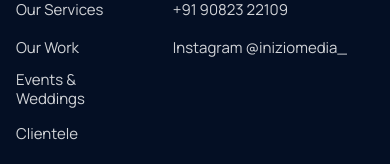
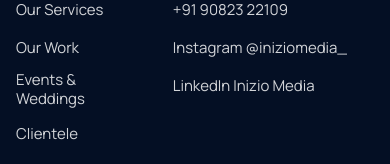
Before and after one commit to Spider2011/Inizio-Media, a Next.js app: page /work in a window 390 px wide. Shown: the part 5731-5895 px from the top of the page. Built offline with nearby package versions, Linux system fonts and the light colour scheme; no server answers.

Commit message:
feat: add the LinkedIn company page
LinkedIn joins Instagram in the contact details, the footer's "Say
hello" list, the phone menu, and the Organization structured data
(sameAs). The contact page description mentions it too.

```diff
--- a/src/app/layout.tsx
+++ b/src/app/layout.tsx
@@ -49,7 +49,7 @@ const ORGANIZATION = {
   email: SITE.email,
   telephone: SITE.phone.display,
   address: { '@type': 'PostalAddress', addressLocality: 'Mumbai', addressCountry: 'IN' },
-  sameAs: [SITE.instagram.url]
+  sameAs: [SITE.instagram.url, SITE.linkedin.url]
 };
 
 export default function RootLayout({ children }: { children: ReactNode }) {
--- a/src/components/sections/Contact.tsx
+++ b/src/components/sections/Contact.tsx
@@ -10,7 +10,8 @@ import { EnquiryForm } from './EnquiryForm';
 const DETAILS = [
   { label: 'Email', value: SITE.email, href: `mailto:${SITE.email}` },
   { label: 'Phone', value: SITE.phone.display, href: SITE.phone.href },
-  { label: 'Instagram', value: SITE.instagram.handle, href: SITE.instagram.url }
+  { label: 'Instagram', value: SITE.instagram.handle, href: SITE.instagram.url },
+  { label: 'LinkedIn', value: SITE.linkedin.name, href: SITE.linkedin.url }
 ];
 
 export function Contact() {
--- a/src/components/site/Footer.tsx
+++ b/src/components/site/Footer.tsx
@@ -50,6 +50,11 @@ export function Footer() {
                   <RollText text={`Instagram ${SITE.instagram.handle}`} />
                 </a>
               </li>
+              <li>
+                <a href={SITE.linkedin.url}>
+                  <RollText text={`LinkedIn ${SITE.linkedin.name}`} />
+                </a>
+              </li>
             </ul>
           </div>
           <div>
--- a/src/components/site/MenuOverlay.tsx
+++ b/src/components/site/MenuOverlay.tsx
@@ -84,6 +84,7 @@ export function MenuOverlay({ id, pathname, onClose, returnFocus }: Props) {
         <a href={`mailto:${SITE.email}`}>{SITE.email}</a>
         <a href={SITE.phone.href}>{SITE.phone.display}</a>
         <a href={SITE.instagram.url}>Instagram {SITE.instagram.handle}</a>
+        <a href={SITE.linkedin.url}>LinkedIn</a>
         <span>{SITE.location}</span>
       </m.div>
     </m.div>
--- a/src/content/pages.ts
+++ b/src/content/pages.ts
@@ -75,7 +75,7 @@ const COPY: Record<NavId, PageCopy> = {
     photo: { id: 'photo-1552133457-ce1d2d33cdfb', alt: 'The Bandra-Worli Sea Link in Mumbai under a cloudy sky' },
     accent: ['new.'],
     lead: 'Tell us about your brand, or just say hello. Every brand needs a beginning.',
-    description: 'Contact Inizio Media in Mumbai: email, phone, Instagram, or send an enquiry about your brand.'
+    description: 'Contact Inizio Media in Mumbai: email, phone, Instagram, LinkedIn, or send an enquiry about your brand.'
   }
 };
 
--- a/src/content/site.ts
+++ b/src/content/site.ts
@@ -7,6 +7,7 @@ export const SITE = {
   email: 'teaminizio.media@gmail.com',
   phone: { display: '+91 90823 22109', href: 'tel:+919082322109' },
   instagram: { handle: '@iniziomedia_', url: 'https://instagram.com/iniziomedia_' },
+  linkedin: { name: 'Inizio Media', url: 'https://www.linkedin.com/company/teaminiziomedia/' },
   location: 'Mumbai, India',
   keywords: ['Strategy', 'Branding', 'Content', 'Social', 'Performance', 'Growth']
 } as const;
```
Also changed, not shown: 1 other file (tests, documents, lock files or other folders).
